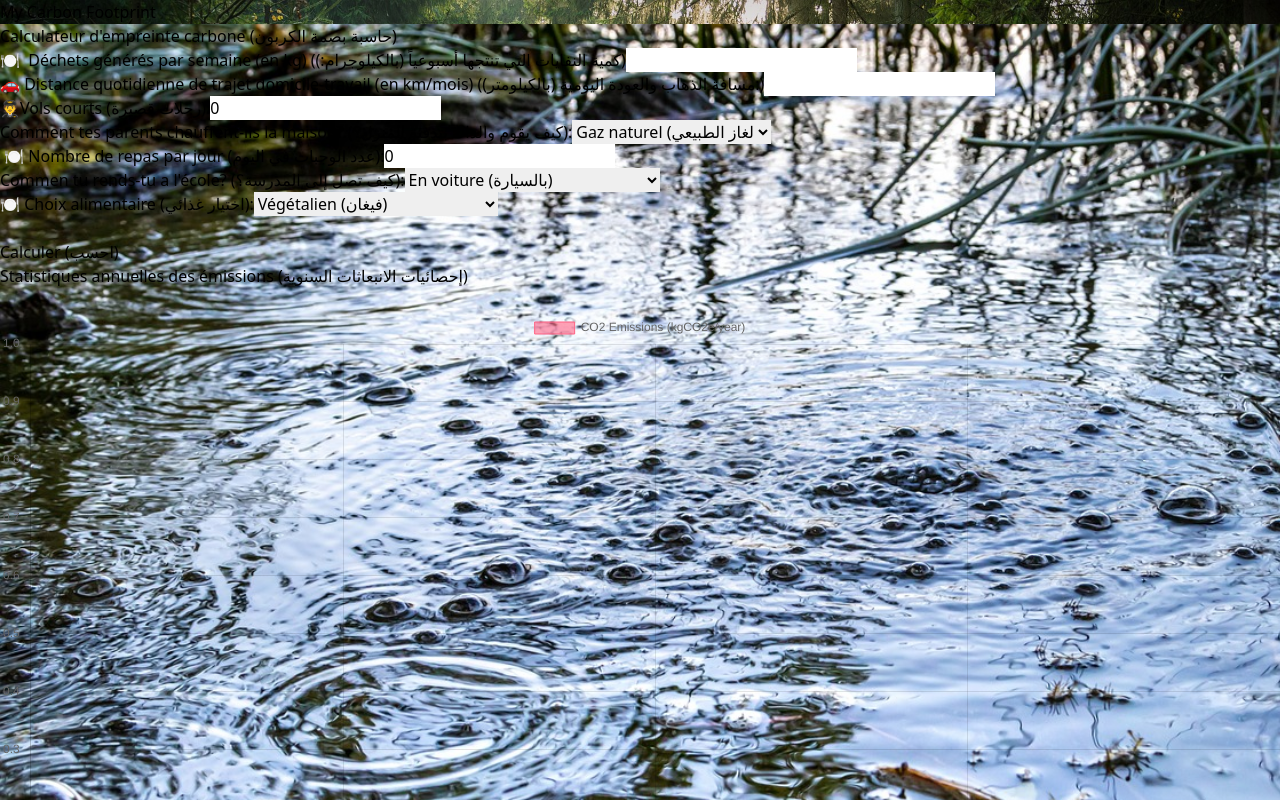
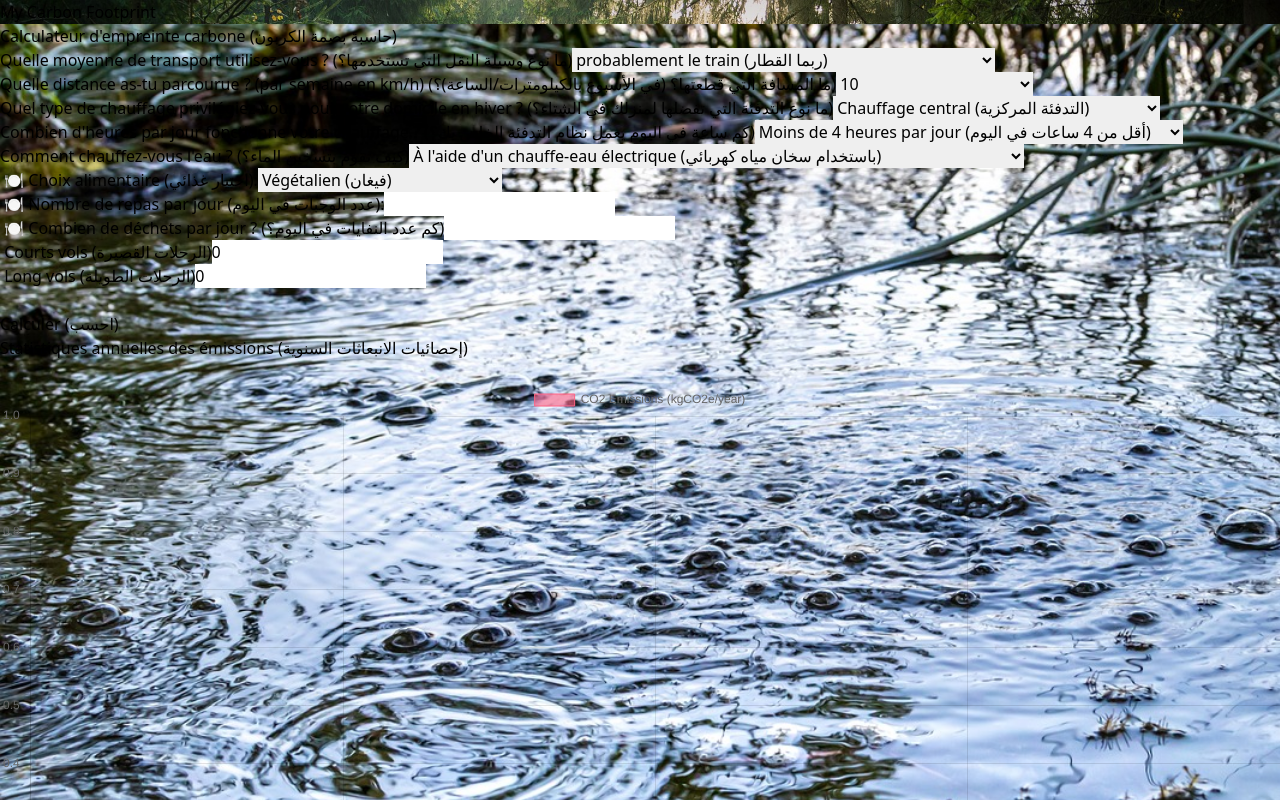
Before and after one commit to khairibzd/Carbon-Calculator, a React (Vite) app: page /section in a window 1280 px wide. Shown: the top 800 px of the page. Built offline with nearby package versions, Linux system fonts and the light colour scheme.

Commit message:
change lables

```diff
--- a/src/Landing.tsx
+++ b/src/Landing.tsx
@@ -36,6 +36,13 @@ const LandingComponent = () => {
     Vegetarian: 400,
     Pescatarian: 600,
     MeatEater: 800,
+  }
+
+  const electricityFacto : { [key: string]: number } = {
+    'Less than 4 hours': 200,
+    'Between 4 and 8 hours': 400,
+    'Between 8 and 12 hours': 600,
+    'More than 12 hours': 800,
   };
 
   const calculateResults = () => {
@@ -52,12 +59,10 @@ const LandingComponent = () => {
     const electricityEmissions =
       parseFloat(electricityUsageKWh) * electricityFactor;
     const transportationEmissions =
-      parseFloat(transportationUsageGallonsPerMonth) * transportationFactor;
-
+    electricityFacto[transportationUsageGallonsPerMonth] || 0
     const airTravelEmissionsShortHaul =
       parseInt(flightsShortHaul) * airTravelFactorShortHaul;
-    const airTravelEmissionsMediumHaul =
-      parseInt(flightsMediumHaul) * airTravelFactorMediumHaul;
+
     const airTravelEmissionsLongHaul =
       parseInt(flightsLongHaul) * airTravelFactorLongHaul;
 
@@ -65,7 +70,6 @@ const LandingComponent = () => {
 
     const totalAirTravelEmissions =
       airTravelEmissionsShortHaul +
-      airTravelEmissionsMediumHaul +
       airTravelEmissionsLongHaul;
 
     const yearlyElectricityEmissions =
@@ -182,7 +186,7 @@ const LandingComponent = () => {
           </h1>
         </div>
 
-        <div className="flex flex-col md:flex-row gap-8 bg-gray-200 p-10 w-full max-w-screen-lg">
+        <div className="flex flex-col md:flex-col gap-8 bg-gray-200 p-10 w-full max-w-screen-lg">
           {/* Calculateur d'empreinte carbone (Calculatrice d'empreinte carbone) */}
           <div className="bg-white p-8 rounded-lg shadow-lg flex-1">
             <h1 className="text-3xl font-bold mb-6 text-center">
@@ -192,93 +196,119 @@ const LandingComponent = () => {
               {/* Champs de saisie (مجالات الإدخال) */}
               <div className="flex flex-col">
                 <label className="mb-2">
-                  🍽️ ️ Déchets générés par semaine (en kg) (كمية النفايات التي
-                  تنتجها أسبوعياً (بالكيلوجرام:))
+                  {" "}
+                  Quelle moyenne de transport utilisez-vous ? (ما نوع وسيلة
+                  النقل التي تستخدمها؟)
                 </label>
-                <input
-                  type="number"
+                <select
+                  name="transportChoice"
+                  onChange={handleChange}
+                  className="border border-gray-300 rounded-md p-2"
+                >
+                  <option value="Train">
+                    probablement le train (ربما القطار)
+                  </option>
+                  <option value="Bicycle">
+                    J'apprécie également le vélo (أستمتع أيضًا بركوب الدراجة)
+                  </option>
+                  <option value="Walking">Marche à pied (المشي)</option>
+                  <option value="Car">Voiture personnelle (سيارة شخصية)</option>
+                </select>
+              </div>
+              <div className="flex flex-col">
+                <label className="mb-2">
+                  {" "}
+                  Quelle distance as-tu parcourue ? (par semaine en km/h) (ما
+                  المسافة التي قطعتها؟ (في الأسبوع بالكيلومترات/الساعة)؟)
+                </label>
+                <select
                   name="electricityUsageKWh"
                   value={formData.electricityUsageKWh}
                   onChange={handleChange}
                   className="border border-gray-300 rounded-md p-2"
-                />
-              </div>
-              <div className="flex flex-col">
-                <label className="mb-2">
-                  🚗 Distance quotidienne de trajet domicile-travail (en
-                  km/mois) (مسافة الذهاب والعودة اليومية (بالكيلومتر):)
-                </label>
-                <input
-                  type="number"
-                  name="transportationUsageGallonsPerMonth"
-                  value={formData.transportationUsageGallonsPerMonth}
-                  onChange={handleChange}
-                  className="border border-gray-300 rounded-md p-2"
-                />
-              </div>
-              <div className="flex flex-col">
-                <label className="mb-2">🧑‍✈️Vols courts (رحلات قصيرة):</label>
-                <input
-                  type="number"
-                  name="flightsShortHaul"
-                  value={formData.flightsShortHaul}
-                  onChange={handleChange}
-                  className="border border-gray-300 rounded-md p-2"
-                />
-              </div>
-              <div className="flex flex-col">
-                <label className="mb-2">
-                  {" "}
-                  Comment tes parents chauffent-ils la maison? (كيف يقوم والداك
-                  بتدفئة المنزل؟):
-                </label>
-                <select
-                  name="dietaryChoice"
-                  value={formData.flightsLongHaul}
-                  onChange={handleChange}
-                  className="border border-gray-300 rounded-md p-2"
                 >
-                  <option value="Vegan">Gaz naturel (الغاز الطبيعي)</option>
-                  <option value="Vegetarian">Électricité (الكهرباء)</option>
-                  <option value="Pescatarian">Mazout (المازوت)</option>
-                  <option value="MeatEater">Bois (الخشب)</option>
-                </select>
-              </div>
-              <div className="flex flex-col">
-                <label className="mb-2">
-                  ️ 🍽️ Nombre de repas par jour (عدد الوجبات في اليوم):
-                </label>
-                <input
-                  type="number"
-                  name="flightsMediumHaul"
-                  value={formData.flightsMediumHaul}
-                  onChange={handleChange}
-                  className="border border-gray-300 rounded-md p-2"
-                />
-              </div>
-              <div className="flex flex-col">
-                <label className="mb-2">
-                  {" "}
-                  Commen tu rends-tu a l'école? (كيف تصل إلى المدرسة؟):
-                </label>
-                <select
-                  name="dietaryChoice"
-                  value={formData.flightsLongHaul}
-                  onChange={handleChange}
-                  className="border border-gray-300 rounded-md p-2"
-                >
-                  <option value="Vegan">En voiture (بالسيارة)</option>
-                  <option value="Vegetarian">À pied (سيرًا على الأقدام)</option>
-                  <option value="Pescatarian">À vélo (بالدراجة)</option>
-                  <option value="MeatEater">
-                    Par les transports (مأكولات لحوم)
+                  <option value="10">10</option>
+                  <option value="100">100</option>
+                  <option value="200">200</option>
+                  <option value="300">
+                    plus de 200 (أكثر من 200)
                   </option>
                 </select>
               </div>
               <div className="flex flex-col">
                 <label className="mb-2">
                   {" "}
-                  🍽️ Choix alimentaire (اختيار غذائي):
+                  Quel type de chauffage privilégiez-vous pour votre domicile en
+                  hiver ? (ما نوع التدفئة التي تفضلها لمنزلك في الشتاء؟)
+                </label>
+                <select
+                  name="heatingChoice"
+                  onChange={handleChange}
+                  className="border border-gray-300 rounded-md p-2"
+                >
+                  <option value="Central Heating">
+                    Chauffage central (التدفئة المركزية)
+                  </option>
+                  <option value="Electric Heating">
+                    Chauffage électrique (التدفئة الكهربائية)
+                  </option>
+                  <option value="Solar Heating">
+                    Chauffage solaire (تسخين الطاقة الشمسية)
+                  </option>
+                </select>
+              </div>
+              <div className="flex flex-col">
+                <label className="mb-2">
+                  {" "}
+                  Combien d'heures par jour fonctionne votre chauffage ? (كم
+                  ساعة في اليوم يعمل نظام التدفئة الخاص بك؟)
+                </label>
+                <select
+                  name="transportationUsageGallonsPerMonth"
+                  value={formData.transportationUsageGallonsPerMonth}
+                  onChange={handleChange}
+                  className="border border-gray-300 rounded-md p-2"
+                >
+                  <option value="Less than 4 hours">
+                    Moins de 4 heures par jour (أقل من 4 ساعات في اليوم)
+                  </option>
+                  <option value="Between 4 and 8 hours">
+                    Entre 4 et 8 heures par jour (بين 4 و 8 ساعات في اليوم)
+                  </option>
+                  <option value="Between 8 and 12 hours">
+                    Entre 8 et 12 heures par jour (بين 8 و 12 ساعة في اليوم)
+                  </option>
+                  <option value="More than 12 hours">
+                    Plus de 12 heures par jour (أكثر من 12 ساعة في اليوم)
+                  </option>
+                </select>
+              </div>
+              <div className="flex flex-col">
+                <label className="mb-2">
+                  {" "}
+                  Comment chauffez-vous l'eau ? (كيف تقوم بتسخين الماء؟)
+                </label>
+                <select
+                  name="waterHeating"
+                  onChange={handleChange}
+                  className="border border-gray-300 rounded-md p-2"
+                >
+                  <option value="Electric Water Heater">
+                    À l'aide d'un chauffe-eau électrique (باستخدام سخان مياه
+                    كهربائي)
+                  </option>
+                  <option value="Solar Water Heater">
+                    En utilisant un système de chauffage solaire (باستخدام نظام
+                    تسخين مياه شمسي)
+                  </option>
+                  <option value="Gas Water Heater">
+                    chauffe-eau au gaz (سخان مياه غازي)
+                  </option>
+                </select>
+              </div>
+              <div className="flex flex-col">
+                <label className="mb-2">
+                  ️ 🍽️ Choix alimentaire (اختيار غذائي):
                 </label>
                 <select
                   name="dietaryChoice"
@@ -296,6 +326,52 @@ const LandingComponent = () => {
                   </option>
                 </select>
               </div>
+              <div className="flex flex-col">
+                <label className="mb-2">
+                  ️ 🍽️ Nombre de repas par jour (عدد الوجبات في اليوم):
+                </label>
+                <input
+                  type="number"
+                  name="mealsPerDay"
+                  onChange={handleChange}
+                  className="border border-gray-300 rounded-md p-2"
+                />
+              </div>
+              <div className="flex flex-col">
+                <label className="mb-2">
+                  ️ 🍽️ Combien de déchets par jour ? (كم عدد النفايات في اليوم؟)
+                </label>
+                <input
+                  type="number"
+                  name="wastePerDay"
+                  onChange={handleChange}
+                  className="border border-gray-300 rounded-md p-2"
+                />
+              </div>
+              <div className="flex flex-col">
+                <label className="mb-2">
+                  ️  Courts vols (الرحلات القصيرة)
+                </label>
+                <input
+                  type="number"
+                  name="flightsShortHaul"
+                  value={formData.flightsShortHaul}
+                  onChange={handleChange}
+                  className="border border-gray-300 rounded-md p-2"
+                />
+              </div>
+              <div className="flex flex-col">
+                <label className="mb-2">️  Long vols (الرحلات الطويلة)</label>
+                <input
+                  type="number"
+                  name="flightsLongHaul"
+                  value={formData.flightsLongHaul}
+
+                  onChange={handleChange}
+                  className="border border-gray-300 rounded-md p-2"
+                />
+              </div>
+
               <br />
               <div className="flex flex-col">
                 <button
@@ -350,10 +426,11 @@ const LandingComponent = () => {
             )}
           </div>
         </div>
-        <p className="text-xl font-bold bg-white rounded  mt-10 text-center text-black">
+      </div>
+
+      {/* <p className="text-xl font-bold bg-white rounded  mt-10 text-center text-black">
           By @Khairi Bouzid
-        </p>
-      </div>
+        </p> */}
     </>
   );
 };
```
